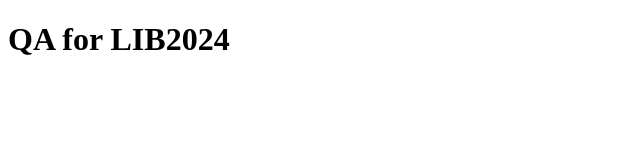
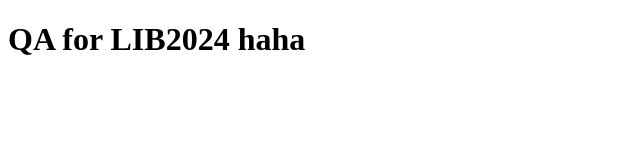
Before and after one commit to sagr0008/sagr0008.github.io, a plain HTML site: page LIB2024/QA/index.html in a window 1280 px wide. Shown: the whole page, without its empty margins (0-640 px from the left). Drawn offline with Linux system fonts and the light colour scheme.

Commit message:
Update index.html

```diff
--- a/LIB2024/QA/index.html
+++ b/LIB2024/QA/index.html
@@ -4,6 +4,6 @@
 	<title>QA -LIB2024 -Brittany Sagriff</title>
 </head>
 <body>
-<h1>QA for LIB2024</h1>
+<h1>QA for LIB2024 haha</h1>
 </body>
 </html>
```
